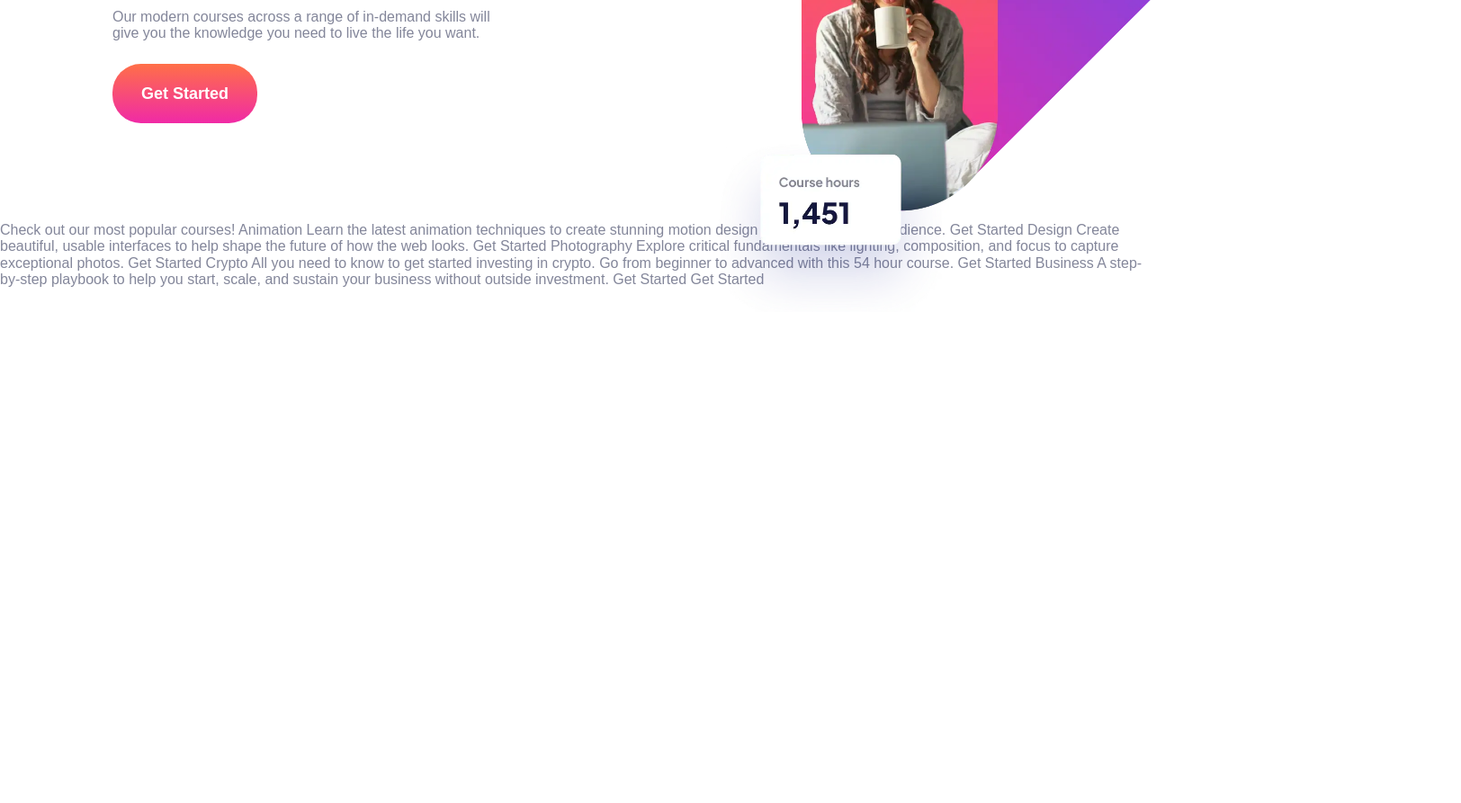
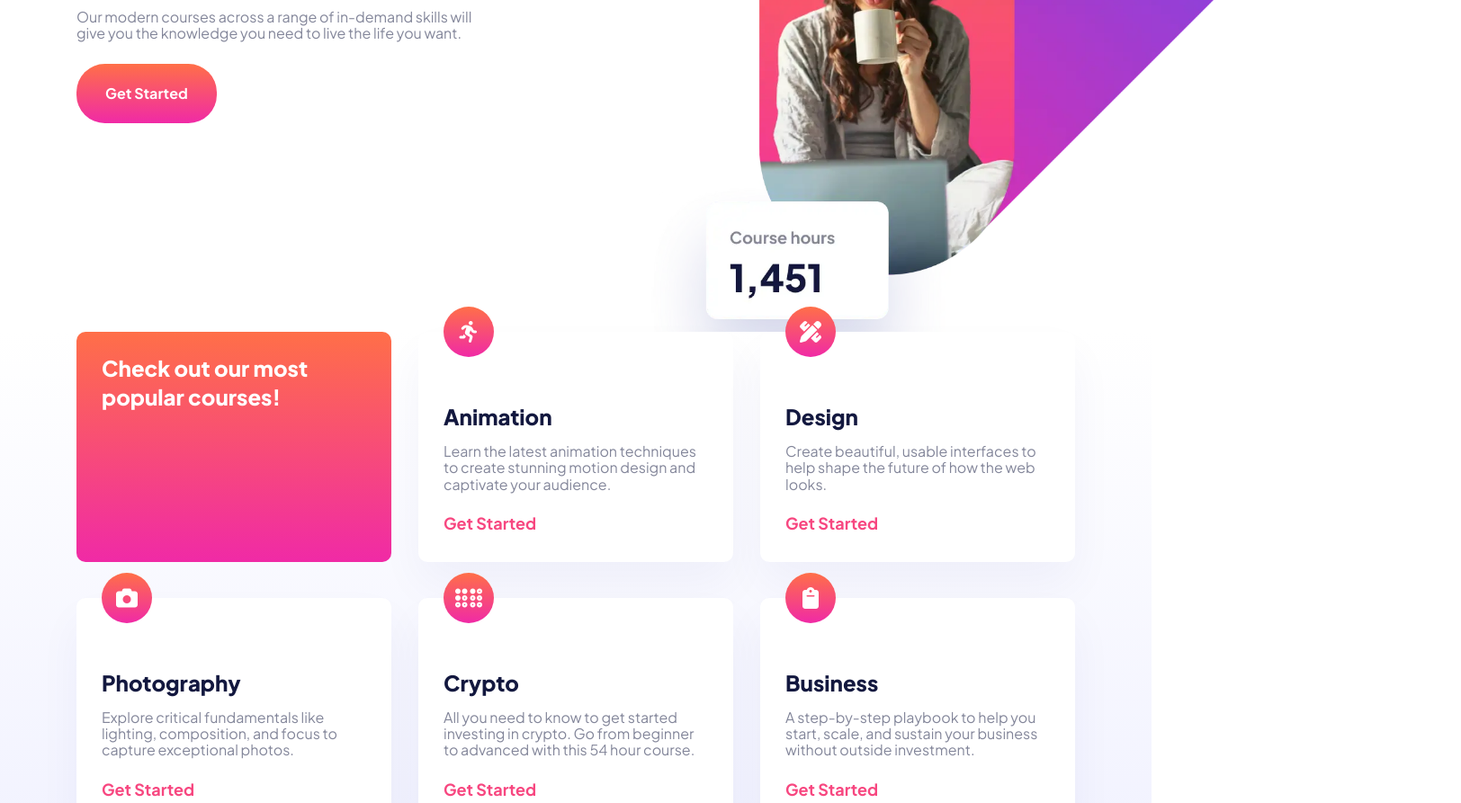
Before and after one commit to beqarion/FEMentor-skilled-elearning-landing-page, a plain HTML site: page index.html in a window 1280 px wide. Shown: the part 322-1215 px from the top of the page at 90% size, 1624 px wide, since content can reach past the window. Before the commit the page ends 800 px from the top, so only its background shows below. Drawn offline with Linux system fonts and the light colour scheme.

Commit message:
hope it finished

```diff
--- a/css/main.css
+++ b/css/main.css
@@ -1,16 +1,13 @@
+/* fonts */
+@import url("https://fonts.googleapis.com/css2?family=Plus+Jakarta+Sans:wght@400;500;700;800&display=swap");
+/* font-family: 'Fraunces', serif; */
+/* font-family: 'Montserrat', sans-serif; */
+/* font-family: 'Plus Jakarta Sans', sans-serif; */
 *,
 ::after,
 ::before {
   box-sizing: border-box;
 }
-
-/* fonts */
-
-@import url("https://fonts.googleapis.com/css2?family=Fraunces:opsz,wght@9..144,700&family=Montserrat:wght@500;700&family=Plus+Jakarta+Sans:wght@400;500;700;800&display=swap");
-
-/* font-family: 'Fraunces', serif; */
-/* font-family: 'Montserrat', sans-serif; */
-/* font-family: 'Plus Jakarta Sans', sans-serif; */
 
 :root {
   /* colors */
@@ -31,6 +28,7 @@
   /* rest vars */
   --transition: 0.3s ease-in-out all;
   --max-width: 1110px;
+  --radius: 0.625rem;
 }
 
 /* Global Element Styles */
@@ -98,7 +96,7 @@ ul {
   border: none;
   color: var(--white);
   border-radius: 1.75rem;
-  font-size: 1.125rem;
+  font-size: 1rem;
   font-weight: 700;
   line-height: 1.75rem;
   padding: 0.875rem 2rem;
@@ -116,7 +114,7 @@ ul {
   border: none;
   color: var(--white);
   border-radius: 31.5px;
-  font-size: 1.125rem;
+  font-size: 1rem;
   font-weight: 700;
   line-height: 1.75rem;
   padding: 19px 2rem;
@@ -137,10 +135,10 @@ ul {
   border: none;
   color: var(--white);
   border-radius: 1.75rem;
-  font-size: 1.125rem;
+  font-size: 1rem;
   font-weight: 700;
   line-height: 1.75rem;
-  padding: 0.875rem 2rem;
+  padding: 0.625rem 1.5rem;
   border-color: transparent;
   box-shadow: var(--shadow-1);
   transition: var(--transition);
@@ -163,6 +161,7 @@ Navbar
   margin-bottom: 22px;
 }
 .nav-center {
+  position: relative;
   display: flex;
   align-items: center;
   justify-content: space-between;
@@ -181,13 +180,19 @@ Navbar
     margin: 0 auto;
   }
 }
+@media screen and (min-width: 1180px) {
+  .nav-center {
+    padding-right: 0;
+    padding-left: 0;
+  }
+}
 /*
 =============
 Hero
 =============
 */
 .hero {
-  margin-bottom: 4rem;
+  margin-bottom: 4.125rem;
 }
 .hero-center {
   padding: 0 1rem;
@@ -216,13 +221,27 @@ Hero
 }
 .img-tablet {
   position: absolute;
+  z-index: -1;
   width: 700px;
   height: 700px;
   left: 50%;
   top: 50%;
   transform: translate(-30%, -55%);
 }
+/* special style for hiding overflow from body element */
+body,
+.hero,
+.hero-center,
+.hero-img-container {
+  position: relative;
+}
+body {
+  overflow-x: hidden;
+}
 @media screen and (min-width: 768px) {
+  .hero {
+    margin-bottom: 11.625rem;
+  }
   .hero-center {
     padding: 0 2.5rem;
     max-width: var(--max-width);
@@ -236,3 +255,136 @@ Hero
     display: block;
   }
 }
+@media screen and (min-width: 1180px) {
+  .hero-center {
+    padding-right: 0;
+    padding-left: 0;
+  }
+  .img-tablet {
+    position: absolute;
+    z-index: -1;
+    width: 700px;
+    height: 700px;
+    left: 50%;
+    top: 50%;
+    transform: translate(-30%, -55%) scale(1.3);
+  }
+}
+/*
+=============
+Courses
+=============
+*/
+.courses-section {
+  background: linear-gradient(180deg, #ffffff 0%, #f0f1ff 100%);
+}
+.courses-center {
+  padding: 0 1rem 2.5rem 1rem;
+}
+.course {
+  padding: 5rem 1.75rem 2rem;
+  background: var(--white);
+  box-shadow: 0px 25px 50px rgba(6, 22, 141, 0.0442381);
+  margin-bottom: 2.5rem;
+  border-radius: var(--radius);
+  position: relative;
+  transition: var(--transition);
+}
+.course:hover {
+  box-shadow: 0px 25px 50px rgba(6, 22, 141, 0.1);
+}
+.course-icon {
+  position: absolute;
+  top: 0;
+  font-size: 1.5rem;
+  color: var(--white);
+  width: 3.5rem;
+  height: 3.5rem;
+  background: var(--grad-orange-pink);
+  border-radius: 50%;
+  display: flex;
+  justify-content: center;
+  align-items: center;
+  transform: translateY(-50%);
+}
+.course-btn {
+  background: transparent;
+  border: none;
+  padding: 0;
+  color: var(--vivid-pink);
+  font-size: 1.125rem;
+  font-weight: 700;
+  margin: 0;
+  transition: var(--transition);
+}
+.course-btn:hover {
+  color: var(--faded-pink);
+}
+.course-title {
+  margin: 0;
+  margin-bottom: 1rem;
+}
+.course-text {
+  margin: 0;
+  margin-bottom: 1.5rem;
+}
+
+.courses-hero h4 {
+  margin-top: 0;
+  margin-bottom: 0;
+  line-height: 2rem;
+  color: var(--white);
+  font-weight: 800;
+}
+.courses-hero {
+  background: var(--grad-orange-pink);
+  padding: 1.5rem 1.75rem 2rem;
+  border-radius: var(--radius);
+  box-shadow: none;
+}
+@media screen and (min-width: 768px) {
+  .courses-center {
+    margin-right: auto;
+    margin-left: auto;
+    padding: 0 2.5rem 2.5rem;
+    max-width: var(--max-width);
+    display: grid;
+    grid-template-columns: repeat(auto-fill, minmax(350px, 1fr));
+    column-gap: 30px;
+  }
+}
+@media screen and (min-width: 1180px) {
+  .courses-center {
+    padding-right: 0;
+    padding-left: 0;
+  }
+}
+/*
+=============
+Footer
+=============
+*/
+.footer {
+  background: var(--dark-blue);
+}
+.footer-center {
+  height: 7.5rem;
+  display: flex;
+  align-items: center;
+  justify-content: space-between;
+  padding: 1rem;
+}
+@media screen and (min-width: 768px) {
+  .footer-center {
+    max-width: var(--max-width);
+    margin: 0 auto;
+    padding-right: 2.5rem;
+    padding-left: 2.5rem;
+  }
+}
+@media screen and (min-width: 1180px) {
+  .footer-center {
+    padding-right: 0;
+    padding-left: 0;
+  }
+}
--- a/index.html
+++ b/index.html
@@ -10,6 +10,10 @@
   <link rel="stylesheet" href="./css/normalize.css">
   <!-- main css -->
   <link rel="stylesheet" href="./css/main.css">
+  <!-- fonts awesome -->
+  <link rel="stylesheet" href="https://cdnjs.cloudflare.com/ajax/libs/font-awesome/6.3.0/css/all.min.css"
+    integrity="sha512-SzlrxWUlpfuzQ+pcUCosxcglQRNAq/DZjVsC0lE40xsADsfeQoEypE+enwcOiGjk/bSuGGKHEyjSoQ1zVisanQ=="
+    crossorigin="anonymous" referrerpolicy="no-referrer" />
   <title>Frontend Mentor | Skilled e-learning landing page</title>
 </head>
 
@@ -42,43 +46,90 @@
       </div>
     </div>
   </header>
-
-
-
-
-
-
-
-
-  Check out our most popular courses!
-
-  Animation
+  <section class="section courses-section">
+    <div class="section-center courses-center">
+      <!-- courses title -->
+      <article class="course courses-hero">
+        <h4>Check out our most popular courses!</h4>
+      </article>
+      <!-- single course -->
+      <article class="course">
+        <div class="course-icon"><i class="fa-solid fa-person-running"></i></div>
+        <h4 class="course-title">Animation</h4>
+        <p class="course-text">
           Learn the latest animation techniques to create stunning motion
           design and captivate your audience.
+        </p>
+        <button type="button" class="btn course-btn">
           Get Started
-
-  Design
+        </button>
+      </article>
+      <!-- end of single course -->
+      <!-- single course -->
+      <article class="course">
+        <div class="course-icon"><i class="fa-solid fa-pen-ruler"></i></div>
+        <h4 class="course-title">Design</h4>
+        <p class="course-text">
           Create beautiful, usable interfaces to help shape the future of
           how the web looks.
+        </p>
+        <button type="button" class="btn course-btn">
           Get Started
-
-  Photography
+        </button>
+      </article>
+      <!-- end of single course -->
+      <!-- single course -->
+      <article class="course">
+        <div class="course-icon"><i class="fa-solid fa-camera"></i></div>
+        <h4 class="course-title">Photography</h4>
+        <p class="course-text">
           Explore critical fundamentals like lighting, composition, and focus
           to capture exceptional photos.
+        </p>
+        <button type="button" class="btn course-btn">
           Get Started
-
-  Crypto
+        </button>
+      </article>
+      <!-- end of single course -->
+      <!-- single course -->
+      <article class="course">
+        <div class="course-icon"><i class="fa-solid fa-braille"></i></div>
+        <h4 class="course-title">Crypto</h4>
+        <p class="course-text">
           All you need to know to get started investing in crypto. Go from beginner
           to advanced with this 54 hour course.
+        </p>
+        <button type="button" class="btn course-btn">
           Get Started
-
-  Business
+        </button>
+      </article>
+      <!-- end of single course -->
+      <!-- single course -->
+      <article class="course">
+        <div class="course-icon"><i class="fa-solid fa-clipboard"></i></div>
+        <h4 class="course-title">Business</h4>
+        <p class="course-text">
           A step-by-step playbook to help you start, scale, and sustain your business
           without outside investment.
+        </p>
+        <button type="button" class="btn course-btn">
           Get Started
-
+        </button>
+      </article>
+      <!-- end of single course -->
+    </div>
+  </section>
+  <!-- footer -->
+  <footer class="footer">
+    <div class="footer-center">
+      <div class="footer-logo">
+        <img class="footer-img" src="./assets/images/logo-light.svg" alt="footer logo">
+      </div>
+      <button type="button" class="btn-blue-pink">
         Get Started
-
+      </button>
+    </div>
+  </footer>
 </body>
 
 </html>
```
Lines whose indentation alone changed are shown as unchanged.
